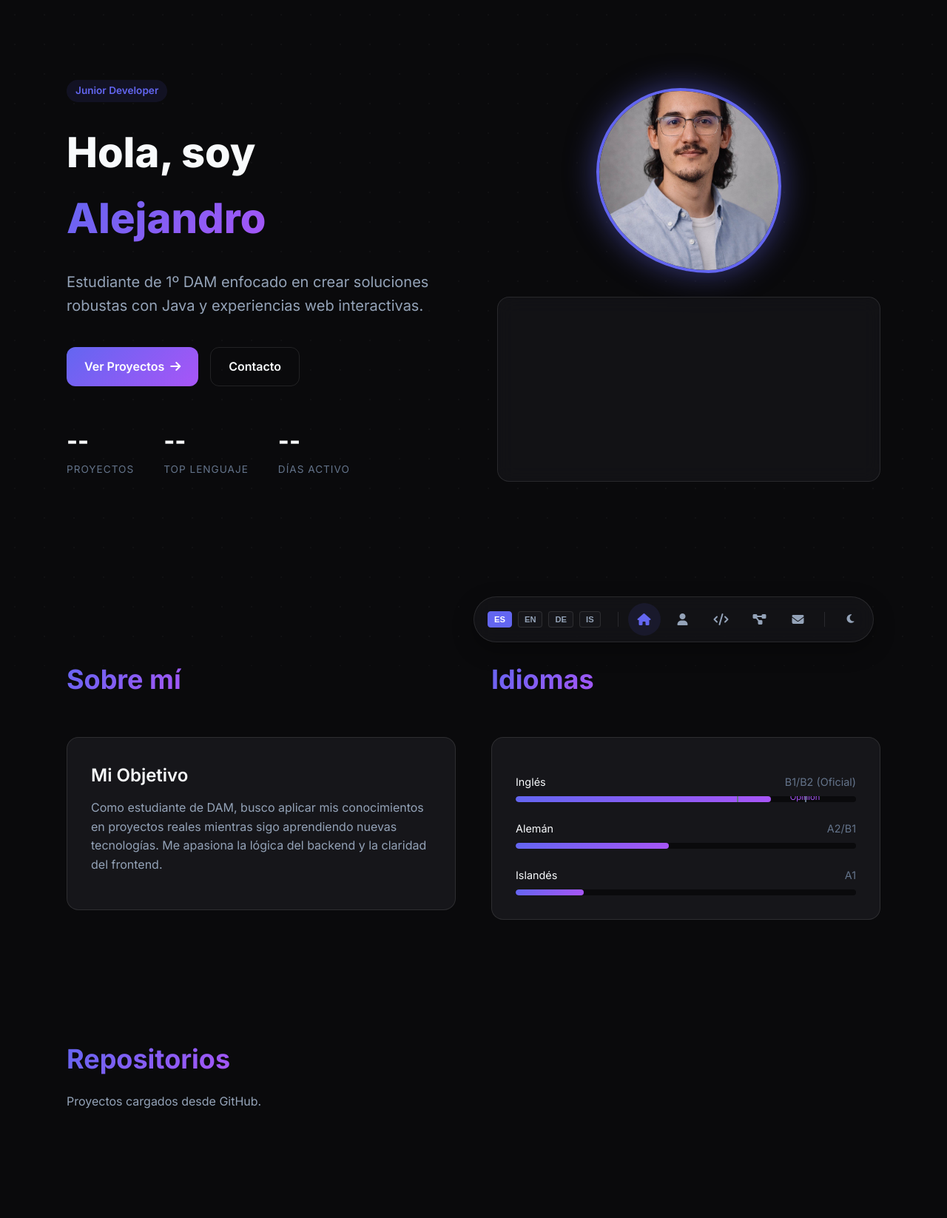
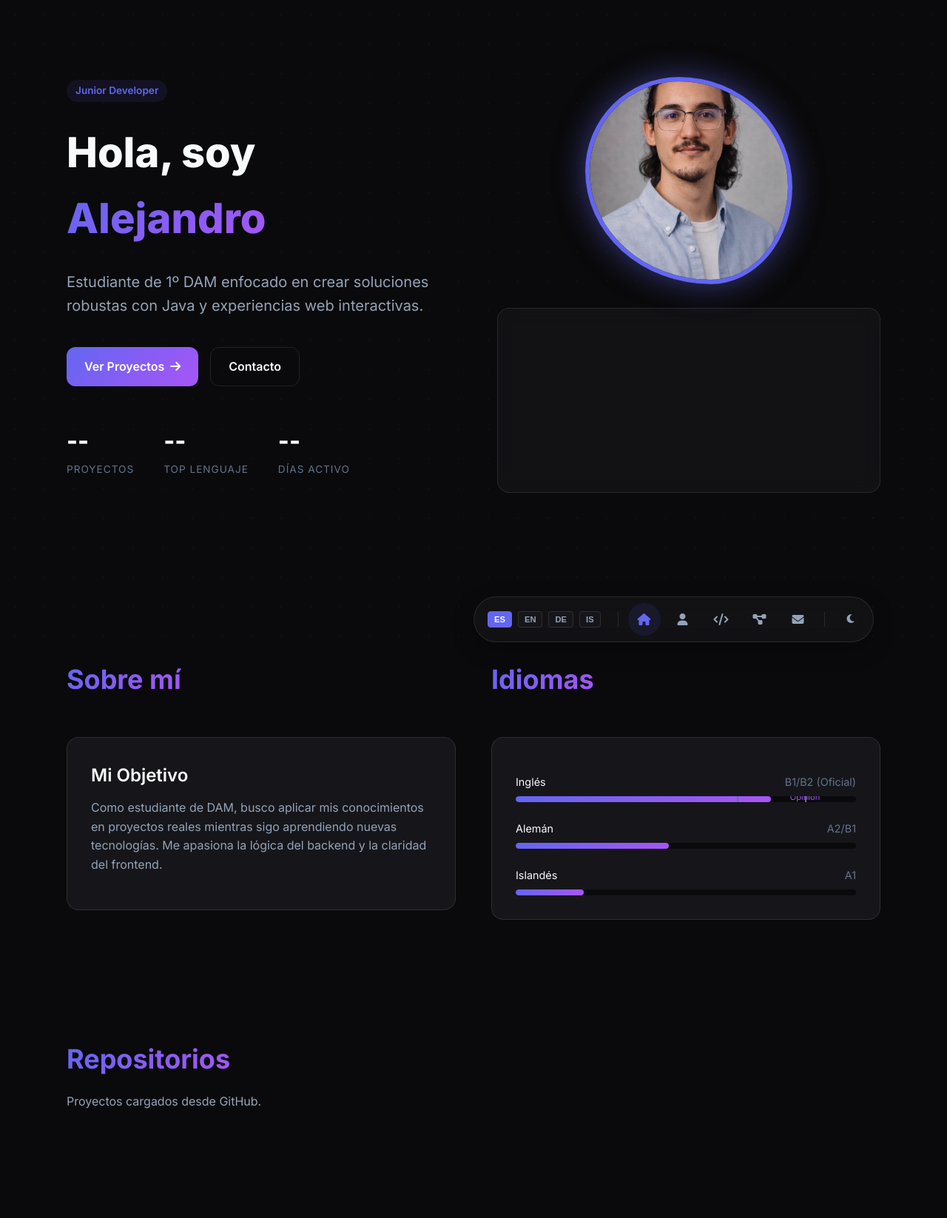
Before and after one commit to alejandroDonGar/alejandroDonGar.github.io, a Jekyll site: the page built from index.html, in a window 1280 px wide. Shown: the whole page at 74% size. Built offline with Jekyll 4.4.1, drawn with Linux system fonts in a browser that asks for light colours.

Commit message:
Correccion de errores de visualizacion 3

```diff
--- a/assets/css/styles.css
+++ b/assets/css/styles.css
@@ -366,69 +366,116 @@
     color: var(--accent-primary);
 }
 
-/* Repositories Grid */
+/* Repo Section Redesign */
 .repo-grid {
-    display: grid;
-    grid-template-columns: repeat(auto-fill, minmax(320px, 1fr));
-    gap: 1.5rem;
-    margin-top: 2rem;
+    grid-template-columns: 1fr; /* Una columna para mayor detalle */
+    gap: 3rem;
 }
 
 .repo-card {
+    display: grid;
+    grid-template-columns: 1fr 300px;
+    gap: 2rem;
+    padding: 3rem;
+    background: linear-gradient(145deg, var(--bg-card), rgba(99, 102, 241, 0.05));
+    border-radius: 24px;
+}
+
+.repo-main-info {
     display: flex;
     flex-direction: column;
-    height: 100%;
 }
 
-.repo-card p {
-    flex-grow: 1;
-    font-size: 0.95rem;
-    color: var(--text-secondary);
-    margin: 1rem 0;
-}
-
-.repo-details-overlay {
-    position: absolute;
-    top: 100%;
-    left: 0;
-    right: 0;
-    background: var(--bg-card);
-    border: 1px solid var(--accent-primary);
-    border-radius: 0 0 var(--radius-lg) var(--radius-lg);
-    padding: 1rem;
-    opacity: 0;
-    visibility: hidden;
-    transform: translateY(-10px);
-    transition: all 0.4s ease;
-    z-index: 10;
-    box-shadow: 0 15px 30px rgba(0,0,0,0.5);
-}
-
-.repo-card:hover .repo-details-overlay {
-    opacity: 1;
-    visibility: visible;
-    transform: translateY(0);
-}
-
-.repo-mini-bar {
-    height: 4px;
-    background: var(--bg-main);
-    border-radius: 2px;
-    margin-top: 5px;
-}
-
-.repo-mini-fill {
-    height: 100%;
-    background: var(--accent-primary);
-}
-
-.repo-footer {
+.repo-title-row {
     display: flex;
     justify-content: space-between;
     align-items: center;
-    margin-top: 1.5rem;
-    padding-top: 1rem;
-    border-top: 1px solid var(--border-color);
+    margin-bottom: 1.5rem;
+}
+
+.repo-title-row h3 {
+    font-size: 2rem;
+    margin: 0;
+}
+
+.repo-meta-sidebar {
+    background: rgba(0, 0, 0, 0.2);
+    padding: 1.5rem;
+    border-radius: 16px;
+    border: 1px solid var(--border-color);
+}
+
+.repo-stats-grid {
+    display: grid;
+    grid-template-columns: 1fr 1fr;
+    gap: 1rem;
+    margin-bottom: 1.5rem;
+}
+
+.repo-stat-box {
+    text-align: center;
+    padding: 0.75rem;
+    background: var(--bg-main);
+    border-radius: 12px;
+}
+
+.repo-stat-box i {
+    display: block;
+    margin-bottom: 5px;
+    color: var(--accent-primary);
+}
+
+.repo-lang-chart-mini {
+    margin-top: 1rem;
+}
+
+.lang-pill {
+    display: flex;
+    align-items: center;
+    gap: 8px;
+    margin-bottom: 8px;
+    font-size: 0.8rem;
+}
+
+.lang-dot {
+    width: 8px;
+    height: 8px;
+    border-radius: 50%;
+}
+
+/* Profile Image Update */
+.profile-img-container {
+    position: relative;
+    width: 280px;
+    height: 280px;
+    margin: 0 auto;
+    border-radius: 30% 70% 70% 30% / 30% 30% 70% 70%;
+    overflow: hidden;
+    animation: blobify 8s ease-in-out infinite alternate;
+    border: 6px solid var(--accent-primary);
+    box-shadow: 0 0 40px var(--glow-primary);
+    z-index: 2;
+}
+
+.profile-img-container::before {
+    content: '';
+    position: absolute;
+    inset: -15px;
+    border: 2px solid var(--accent-secondary);
+    border-radius: inherit;
+    z-index: -1;
+    animation: blobify 10s infinite alternate-reverse;
+    opacity: 0.5;
+}
+
+@media (max-width: 992px) {
+    .repo-card {
+        grid-template-columns: 1fr;
+        padding: 2rem;
+    }
+    .repo-meta-sidebar {
+        order: -1;
+    }
 }
 
 /* Skills */
--- a/index.html
+++ b/index.html
@@ -276,49 +276,78 @@
         const container = document.getElementById('repos-container');
         container.innerHTML = '';
 
-        repos.filter(r => !r.fork && r.name !== `${GITHUB_USERNAME}.github.io`).slice(0, 6).forEach(repo => {
+        repos.filter(r => !r.fork && r.name !== `${GITHUB_USERNAME}.github.io`).slice(0, 5).forEach(repo => {
             const card = document.createElement('div');
             card.className = 'repo-card card';
             card.setAttribute('data-aos', 'fade-up');
 
             card.innerHTML = `
-                <div style="display:flex; justify-content:space-between;">
-                    <h3>${repo.name}</h3>
-                    <i class="fab fa-github fa-lg"></i>
+                <div class="repo-main-info">
+                    <div class="repo-title-row">
+                        <h3>${repo.name}</h3>
+                        <div style="display:flex; gap:1rem;">
+                            <a href="${repo.html_url}" target="_blank" class="btn btn-outline" style="padding:0.5rem;"><i class="fab fa-github"></i></a>
+                            ${repo.homepage ? `<a href="${repo.homepage}" target="_blank" class="btn btn-primary" style="padding:0.5rem;"><i class="fas fa-external-link-alt"></i></a>` : ''}
+                        </div>
+                    </div>
+                    <p style="font-size:1.1rem; color:var(--text-secondary); margin-bottom:2rem;">${repo.description || 'Sin descripción detallada disponible en el repositorio.'}</p>
+                    <div style="margin-top:auto;">
+                        <div class="repo-tags">
+                            ${repo.topics ? repo.topics.map(t => `<span class="tag">#${t}</span>`).join('') : ''}
+                        </div>
+                        <div style="margin-top:1.5rem; display:flex; gap:2rem; font-size:0.9rem; color:var(--text-muted);">
+                            <span><i class="far fa-calendar-alt"></i> Actualizado: ${new Date(repo.updated_at).toLocaleDateString()}</span>
+                            <span><i class="fas fa-balance-scale"></i> ${repo.license ? repo.license.name : 'No license'}</span>
+                        </div>
+                    </div>
                 </div>
-                <p>${repo.description || '...'}</p>
-                <div class="repo-tags">
-                    ${repo.language ? `<span class="tag">${repo.language}</span>` : ''}
-                </div>
-                <div class="repo-details-overlay glass">
-                    <div class="repo-details-content">
-                        <small><strong>Lenguajes:</strong></small>
-                        <div class="repo-langs-bars" id="langs-${repo.id}">Cargando...</div>
-                        <div style="margin-top:10px;">
-                            <small><strong>Últimos Commits:</strong></small>
-                            <ul id="commits-${repo.id}" style="font-size:0.7rem; list-style:none; padding:0; color:var(--text-secondary);"></ul>
+                <div class="repo-meta-sidebar">
+                    <div class="repo-stats-grid">
+                        <div class="repo-stat-box">
+                            <i class="far fa-star"></i>
+                            <strong>${repo.stargazers_count}</strong>
                         </div>
+                        <div class="repo-stat-box">
+                            <i class="fas fa-code-branch"></i>
+                            <strong>${repo.forks_count}</strong>
+                        </div>
+                        <div class="repo-stat-box">
+                            <i class="far fa-eye"></i>
+                            <strong>${repo.watchers_count}</strong>
+                        </div>
+                        <div class="repo-stat-box">
+                            <i class="fas fa-exclamation-circle"></i>
+                            <strong>${repo.open_issues_count}</strong>
+                        </div>
+                    </div>
+                    <div class="repo-lang-chart-mini" id="langs-${repo.id}">
+                        <div class="loading-s" style="font-size:0.8rem;">Cargando lenguajes...</div>
                     </div>
                 </div>
             `;
 
-            card.addEventListener('mouseenter', async () => {
-                const details = await fetchRepoDetails(repo.name);
+            container.appendChild(card);
+
+            // Cargar lenguajes detallados
+            fetchRepoDetails(repo.name).then(details => {
                 const langDiv = document.getElementById(`langs-${repo.id}`);
-                const commitUl = document.getElementById(`commits-${repo.id}`);
-
                 if (langDiv) {
-                    langDiv.innerHTML = Object.entries(details.langs).slice(0, 3).map(([l, v]) => `
-                        <div style="font-size:0.6rem;">${l}</div>
-                        <div class="repo-mini-bar"><div class="repo-mini-fill" style="width:${Math.random()*100}%"></div></div>
-                    `).join('');
-                }
-                if (commitUl) {
-                    commitUl.innerHTML = details.commits.slice(0, 3).map(c => `<li>- ${c.commit.message.substring(0, 30)}...</li>`).join('');
+                    const total = Object.values(details.langs).reduce((a, b) => a + b, 0);
+                    langDiv.innerHTML = `
+                        <p style="font-size:0.8rem; font-weight:700; margin-bottom:10px;">Composición:</p>
+                        ${Object.entries(details.langs).map(([l, v]) => {
+                            const pct = ((v/total)*100).toFixed(1);
+                            return `
+                                <div class="lang-pill">
+                                    <span class="lang-dot" style="background:var(--accent-primary)"></span>
+                                    <span>${l}</span>
+                                    <span style="margin-left:auto; color:var(--text-muted);">${pct}%</span>
+                                </div>
+                            `;
+                        }).join('')}
+                    `;
                 }
             });
-
-            container.appendChild(card);
         });
     }
 
```
